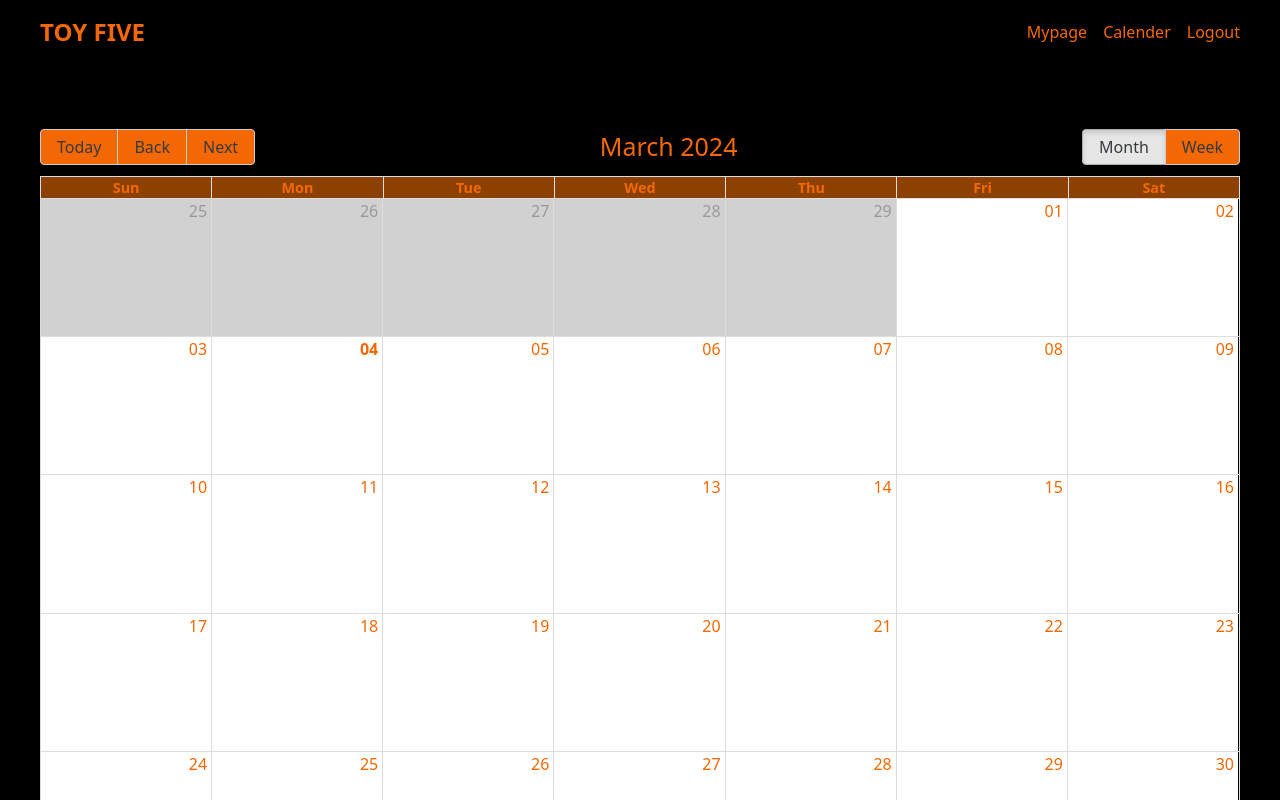
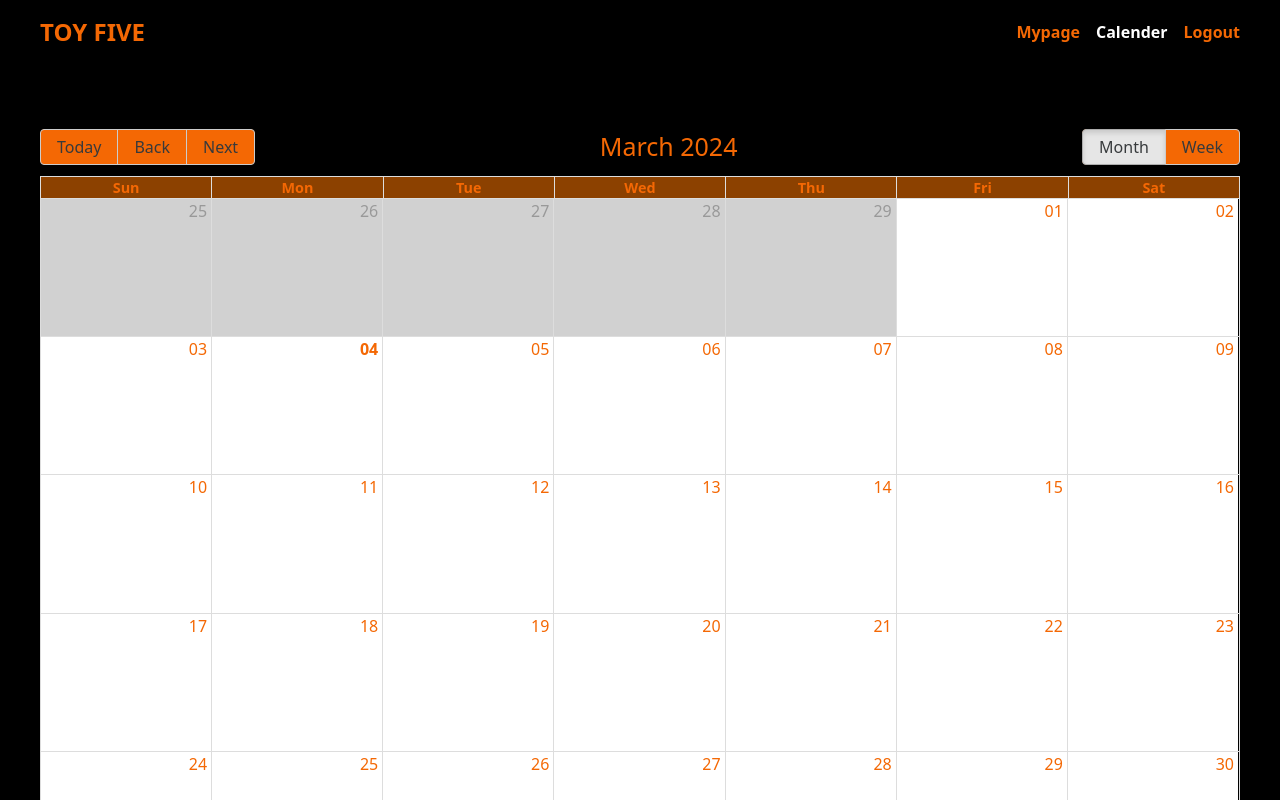
Before and after one commit to mj950313/toy-intranet2, a React (Vite) app: page /calendar in a window 1280 px wide. Shown: the top 800 px of the page. Built offline with nearby package versions, Linux system fonts and the light colour scheme; no server answers; sample sign-in values are in the browser's storage.

Commit message:
모달 디자인 개선

```diff
--- a/package.json
+++ b/package.json
@@ -24,7 +24,6 @@
     "react-spinners": "^0.13.8",
     "react-uuid": "^2.0.0",
     "styled-components": "^6.1.8",
-    "tailwind-scrollbar-hide": "^1.1.7",
     "tailwindcss": "^3.4.1"
   },
   "devDependencies": {
--- a/src/components/Header.tsx
+++ b/src/components/Header.tsx
@@ -1,23 +1,48 @@
-import { Form, Link } from "react-router-dom";
+import { Form, Link, useLocation } from "react-router-dom";
 import { useSelector } from "react-redux";
 import { StateType } from "../types/user";
 
 export default function Header() {
   const isLogin = useSelector((state: StateType) => state.user.isLogin);
+  const { pathname } = useLocation();
 
   return (
-    <header className="backdrop-blur-sm sticky top-0 text-myorange z-20">
+    <header className="backdrop-blur-sm sticky top-0 z-20">
       <div className="flex justify-between w-[1200px] mx-auto py-4">
         <Link to="/" className="font-bold text-2xl">
           TOY FIVE
         </Link>
-        <nav className="flex gap-4 items-center">
-          {isLogin && <Link to="/mypage">Mypage</Link>}
-          {isLogin && <Link to="/calendar">Calender</Link>}
-          {!isLogin && <Link to="/login">Login</Link>}
+        <nav className="flex gap-4 items-center text-white">
+          {isLogin && (
+            <Link
+              to="/mypage"
+              className={`hover:text-white font-bold ${
+                pathname === "/mypage" ? "text-white" : "text-myorange"
+              }`}
+            >
+              Mypage
+            </Link>
+          )}
+          {isLogin && (
+            <Link
+              to="/calendar"
+              className={`hover:text-white font-bold ${
+                pathname === "/calendar" ? "text-white" : "text-myorange"
+              }`}
+            >
+              Calender
+            </Link>
+          )}
+          {!isLogin && (
+            <Link to="/login" className="text-myorange font-bold">
+              Login
+            </Link>
+          )}
           {isLogin && (
             <Form action="/logout" method="post">
-              <button>Logout</button>
+              <button className="text-myorange hover:text-white font-bold">
+                Logout
+              </button>
             </Form>
           )}
         </nav>
--- a/src/components/ScheduleForm.tsx
+++ b/src/components/ScheduleForm.tsx
@@ -74,12 +74,12 @@ export default function ScheduleForm({
   return (
     <form
       onSubmit={onSubmitHandler}
-      className="bg-myorange p-2 rounded-sm text-white flex flex-col gap-2"
+      className="bg-white/10 p-3 rounded-sm text-myorange flex flex-col gap-2"
     >
       <div className="flex justify-between">
         <label>시작시간</label>
         <select
-          className="text-black rounded-sm"
+          className="bg-white/10 text-myorange rounded-sm cursor-pointer p-1"
           defaultValue={parseInt(startTime) || "0"}
           name="start-time"
         >
@@ -91,7 +91,7 @@ export default function ScheduleForm({
       <div className="flex justify-between">
         <label>종료시간</label>
         <select
-          className="text-black rounded-sm"
+          className="bg-white/10 text-myorange rounded-sm cursor-pointer p-1"
           defaultValue={parseInt(endTime) || "0"}
           name="end-time"
         >
@@ -100,25 +100,25 @@ export default function ScheduleForm({
           ))}
         </select>
       </div>
-      <div>
+      <div className="flex justify-between">
         <label className="mr-2">제목</label>
         <input
-          className="pl-1 rounded-sm text-black"
+          className="p-[2px] pl-1 rounded-sm text-myorange bg-white/10 outline-none"
           defaultValue={title || ""}
           name="title"
           required
         />
       </div>
-      <div>
+      <div className="flex justify-between">
         <label className="mr-2">설명</label>
         <input
-          className="pl-1 rounded-sm text-black"
+          className="p-[2px] pl-1 rounded-sm text-myorange bg-white/10 outline-none"
           defaultValue={description || ""}
           name="description"
           required
         />
       </div>
-      <div className="flex justify-center gap-4">
+      <div className="flex justify-center gap-2 mt-2">
         <button
           type="button"
           onClick={() => {
@@ -128,11 +128,13 @@ export default function ScheduleForm({
               onAddClose();
             }
           }}
-          className="bg-white text-myorange px-2 rounded-sm"
+          className="w-full bg-myorange/70 text-black py-1 rounded-sm hover:bg-myorange transition"
         >
           취소
         </button>
-        <button className="bg-white text-myorange px-2 rounded-sm">확인</button>
+        <button className="w-full bg-myorange/70 text-black py-1 rounded-sm hover:bg-myorange transition">
+          확인
+        </button>
       </div>
       {error && <p className="text-center">{error}</p>}
     </form>
--- a/src/components/ScheduleItem.tsx
+++ b/src/components/ScheduleItem.tsx
@@ -27,7 +27,7 @@ export default function ScheduleItem({ schedule, date, schedules }: Props) {
   return (
     <>
       {!isEditForm && (
-        <div className="bg-myorange text-white rounded-sm p-2 relative group">
+        <div className="bg-white/10 text-myorange rounded-sm p-2 relative group">
           <p>{schedule.time}</p>
           <p>제목: {schedule.title}</p>
           <p>설명: {schedule.description}</p>
--- a/src/components/ScheduleModal.tsx
+++ b/src/components/ScheduleModal.tsx
@@ -31,15 +31,18 @@ export default function ScheduleModal({
 
   return createPortal(
     <section
-      className="fixed top-0 left-0 flex justify-center items-center w-full h-full z-50 bg-neutral-900/70"
+      className="fixed top-0 left-0 flex justify-center items-center w-full h-full z-50 backdrop-blur-sm bg-neutral-900/80"
       onClick={(event) => {
         if (event.target === event.currentTarget) {
           onClose();
         }
       }}
     >
-      <div className="bg-white p-4 rounded-md flex flex-col gap-2">
-        <p className="text-black">{formatDate(new Date(date))} 일정입니다.</p>
+      <div className="bg-black p-4 rounded-md flex flex-col w-[400px]">
+        <p className="text-myorange mb-2 text-center">
+          {formatDate(new Date(date))} 일정입니다.
+        </p>
+        <div className="bg-white/10 p-2 rounded-sm flex flex-col gap-2 max-h-[400px] overflow-scroll">
           {sortedSchedules.length > 0 &&
             sortedSchedules.map((schedule) => (
               <ScheduleItem
@@ -50,21 +53,25 @@ export default function ScheduleModal({
               />
             ))}
           {sortedSchedules.length === 0 && (
-          <div className="text-black text-center">일정이 없습니다.</div>
+            <div className="text-myorange text-center">일정이 없습니다.</div>
           )}
+        </div>
+
         {!isAddForm && (
           <AddIcon
-            className="text-myorange mx-auto text-2xl cursor-pointer"
+            className="text-myorange/70 mx-auto text-2xl cursor-pointer mt-2 hover:text-myorange transition"
             onClick={toggleAddFormHandler}
           />
         )}
         {isAddForm && (
+          <div className="mt-2">
             <ScheduleForm
               onAddClose={toggleAddFormHandler}
               onEditClose={toggleAddFormHandler}
               date={date}
               schedules={schedules}
             />
+          </div>
         )}
       </div>
     </section>,
--- a/src/components/UsersSchedule.tsx
+++ b/src/components/UsersSchedule.tsx
@@ -24,16 +24,19 @@ export default function UsersSchedule({ users, date }: PropsType) {
           return (
             <div key={user.id}>
               <div className="bg-white/10 rounded-md p-4">
-                <p className="text-center">{user.name}</p>
-                <div className="w-full h-[344px] overflow-y-scroll scrollbar-hide relative">
+                <p className="text-center mb-2">{user.name}</p>
+                <div
+                  className="w-full bg-white/10 rounded-sm p-4 h-[344px] overflow-y-scroll relative"
+                  id="scroll"
+                >
                   {times.map((time) => (
                     <div key={time} className="flex">
                       <p className="h-6 basis-1/6">{time}</p>
-                      <p className="basis-5/6 border-t border-myorange translate-y-3"></p>
+                      <p className="basis-5/6 border-t border-myorange/30 translate-y-3"></p>
                     </div>
                   ))}
                   {timeRange?.map((t) => {
-                    const startingHeight = 12 + t.start * 24;
+                    const startingHeight = 28 + t.start * 24;
                     const height = (t.end - t.start) * 24;
 
                     return (
--- a/src/index.css
+++ b/src/index.css
@@ -32,3 +32,16 @@ video {
     height: auto;
   }
 }
+
+#scroll::-webkit-scrollbar {
+  width: 8px;
+}
+
+#scroll::-webkit-scrollbar-thumb {
+  background-color: transparent;
+  border-radius: 5px;
+}
+
+#scroll:hover::-webkit-scrollbar-thumb {
+  background-color: #f46804;
+}
--- a/tailwind.config.js
+++ b/tailwind.config.js
@@ -10,5 +10,5 @@ export default {
       },
     },
   },
-  plugins: [require("tailwind-scrollbar-hide")],
+  plugins: [],
 };
```
Also changed, not shown: 1 other file (tests, documents, lock files or other folders). Lines whose indentation alone changed are shown as unchanged.
